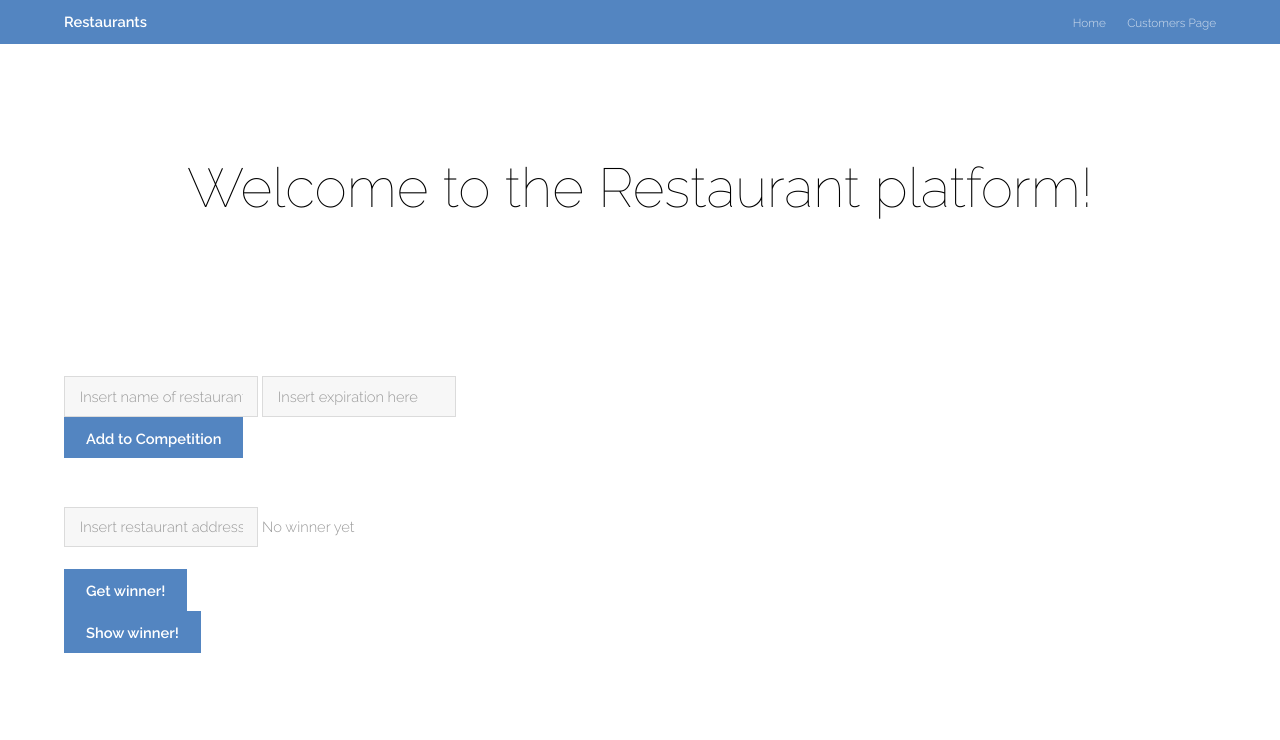
After one commit to GeoIoan98/RestaurantDapp, a Flask app: template templates/restaurant.html in a window 1280 px wide. The commit adds this page. Shown: the top 740 px of the page. Run offline with Flask 2, Linux system fonts and the light colour scheme; the template is opened without the code that fills it: most values are stand-ins (such as "Sample title", 1, 10 or a date in 2020); parts of the project's set-up code (start-up, migrations or seed data) failed here and were passed over.

Commit message:
first prototype seems to be working

```diff
--- a/server.py
+++ b/server.py
@@ -26,18 +26,18 @@ tx_receipt = w3.eth.waitForTransactionReceipt(tx_hash)
 competition = w3.eth.contract(address=tx_receipt.contractAddress, abi=contract_interface['abi'])
 
 @app.route('/')
-@app.route('/index')
+@app.route('/restaurant')
 def hello():
-    return render_template('template.html', contractAddress = competition.address.lower(), contractABI = json.dumps(contract_interface['abi'])) # can include name = "name" as well, not sure where it can be used tho
+    return render_template('restaurant.html', contractAddress = competition.address.lower(), contractABI = json.dumps(contract_interface['abi'])) # can include name = "name" as well, not sure where it can be used tho
 
 @app.route('/intro')
 def intro():
     return render_template('intro.html', contractAddress = competition.address.lower(), contractABI = json.dumps(contract_interface['abi']))
 
 
-@app.route('/test')
+@app.route('/customer')
 def testing():
-    return render_template('template_2.html', contractAddress = competition.address.lower(), contractABI = json.dumps(contract_interface['abi']))
+    return render_template('customer.html', contractAddress = competition.address.lower(), contractABI = json.dumps(contract_interface['abi']))
 
 if __name__ == '__main__':
     app.run()
--- /dev/null
+++ b/templates/restaurant.html
@@ -0,0 +1,170 @@
+<!DOCTYPE HTML>
+<html>
+    <head>
+        <title>Restaurants</title>
+        <meta charset="utf-8" />
+    		<meta name="viewport" content="width=device-width, initial-scale=1" />
+
+        <style>
+          .title {
+            border: none;
+            padding: 15px 50px;
+            text-align: center;
+            text-decoration: none;
+            font-size: 20px;
+          }
+
+          .input_class {
+            display: inline-block;
+          }
+
+          .restaurant_border {
+            display: inline-block;
+            width: 320px;
+            padding: 10px;
+            border: 5px solid green;
+            margin: 0;
+          }
+
+        </style>
+
+        <link rel="stylesheet" href="{{ url_for('static', filename='assets/css/main.css') }}" />
+        <script src="{{ url_for('static', filename='assets/js/jquery.min.js') }}"></script>
+  			<script src="{{ url_for('static', filename='assets/js/skel.min.js') }}"></script>
+  			<script src="{{ url_for('static', filename='assets/js/util.js') }}"></script>
+  			<script src="{{ url_for('static', filename='assets/js/main.js') }}"></script>
+
+        <script lang="javascript" src="https://code.jquery.com/jquery-3.3.1.min.js"></script>
+        <script lang="javascript">
+            var contract;
+
+            $(document).ready(function() {
+                if (typeof web3 !== 'undefined') {
+                    var sc_address = "{{contractAddress}}";
+                    var contractABI = web3.eth.contract(JSON.parse('{{contractABI | safe}}'));
+                    var contractInstance = contractABI.at(sc_address);
+                    contract = contractInstance;
+
+                    $("a#call_add_restaurant_to_competition").click(function(){
+                        var name = $("input#restaurant_name").val();
+                        var expiration = $("input#restaurant_expiration").val();
+                        contractInstance.add_restaurant_to_competition(name, expiration, {from:web3.eth.accounts[0], 'value': 1}, function(error, result){
+                          if (error) {
+                              alert("Please, connect to the network");
+                              reject(error);
+                          }
+                          else {
+                            $('#inserthere').append("<div class='restaurant_border'>" + "Restaurant: " + name + "<br>" + "Offer expires: " + expiration + "</div>");
+                            $('#inserthere').append("<h1>" + web3.eth.accounts[0] + "</h1>");
+                          }
+                          // else {
+                          //   $("#includedContent").load("customer #commitment");
+                          //   $("#test").hide();
+                          // }
+                        });
+                    });
+                    $("a#call_get_winner").click(function(){
+                        var address_1 = $("input#restaurant_address_1").val();
+                        contractInstance.get_winner(address_1, {from:web3.eth.accounts[0]}, function(error, result){
+                          if (error) {
+                              alert("Please, connect to the network");
+                              reject(error);
+                          }
+                        });
+                    });
+                    $("a#call_show_winner").click(function(){
+                        var address_1 = $("input#restaurant_address_1").val();
+                        contractInstance.show_winner(address_1, {from:web3.eth.accounts[0]}, function(error, result){
+                          if (error) {
+                              alert("Please, connect to the network");
+                              reject(error);
+                          }
+                          else {
+                              $("span#winner").text(result);
+                          }
+                        });
+                    });
+                    $("a#call_claimTimeout").click(function(){
+                        contractInstance.claimTimeout({from:web3.eth.accounts[0]}, function(error, result){
+                          if (error) {
+                              alert("Please, connect to the network");
+                              reject(error);
+                          }
+                          else {
+                              $("span#winner").text(result);
+                          }
+                        });
+                    });
+                }
+                else {
+                    alert("Please, install Metamask!");
+                }
+            });
+        </script>
+    </head>
+    <body class="subpage">
+      <!-- Header -->
+  			<header id="header">
+  				<div class="inner">
+  					<a href="restaurant" class="logo">Restaurants</a>
+  					<nav id="nav">
+  						<a href="intro">Home</a>
+  						<a href="customer">Customers Page</a>
+  					</nav>
+  					<a href="#navPanel" class="navPanelToggle"><span class="fa fa-bars"></span></a>
+  				</div>
+  			</header>
+
+        <section id="three" class="wrapper">
+  				<div class="inner">
+  					<header class="title" >
+  						<h2 style="color:black">Welcome to the Restaurant platform!</h2>
+  					</header>
+            <div class="flex flex-2">
+              <article>
+
+                  <br />
+                    <div class = "input_class">
+                      <input type="text" id="restaurant_name" value="Insert name of restaurant here"/>
+                    </div>
+                    <div class = "input_class">
+                      <input type="text" id="restaurant_expiration" value="Insert expiration here"/>
+                    </div>
+                  <br />
+                  <footer>
+    								<a href="#" id="call_add_restaurant_to_competition" class="button special">Add to Competition</a>
+    							</footer>
+                  <br />
+
+                  <div id="includedContent"></div>
+                  <div id="inserthere"></div>
+                  <br />
+
+                  <div class = "input_class">
+                    <input type="text" id="restaurant_address_1" value="Insert restaurant address here"/>
+                  </div>
+                  <div class = "input_class">
+                    <p><span id="winner">No winner yet</span></p>
+                  </div>
+                  <footer>
+    								<a href="#" id="call_get_winner" class="button special">Get winner!</a>
+    							</footer>
+                  <footer>
+    								<a href="#" id="call_show_winner" class="button special">Show winner!</a>
+    							</footer>
+
+
+  						</article>
+            </div>
+  				</div>
+
+
+
+
+
+  			</section>
+
+
+
+    </body>
+</html>
```
Also changed, not shown: templates/customer.html (added, +101 -0 lines), templates/intro.html (+3 -4 lines), templates/template.html (deleted, +0 -161 lines), templates/template_2.html (deleted, +0 -161 lines), 1 other file.
